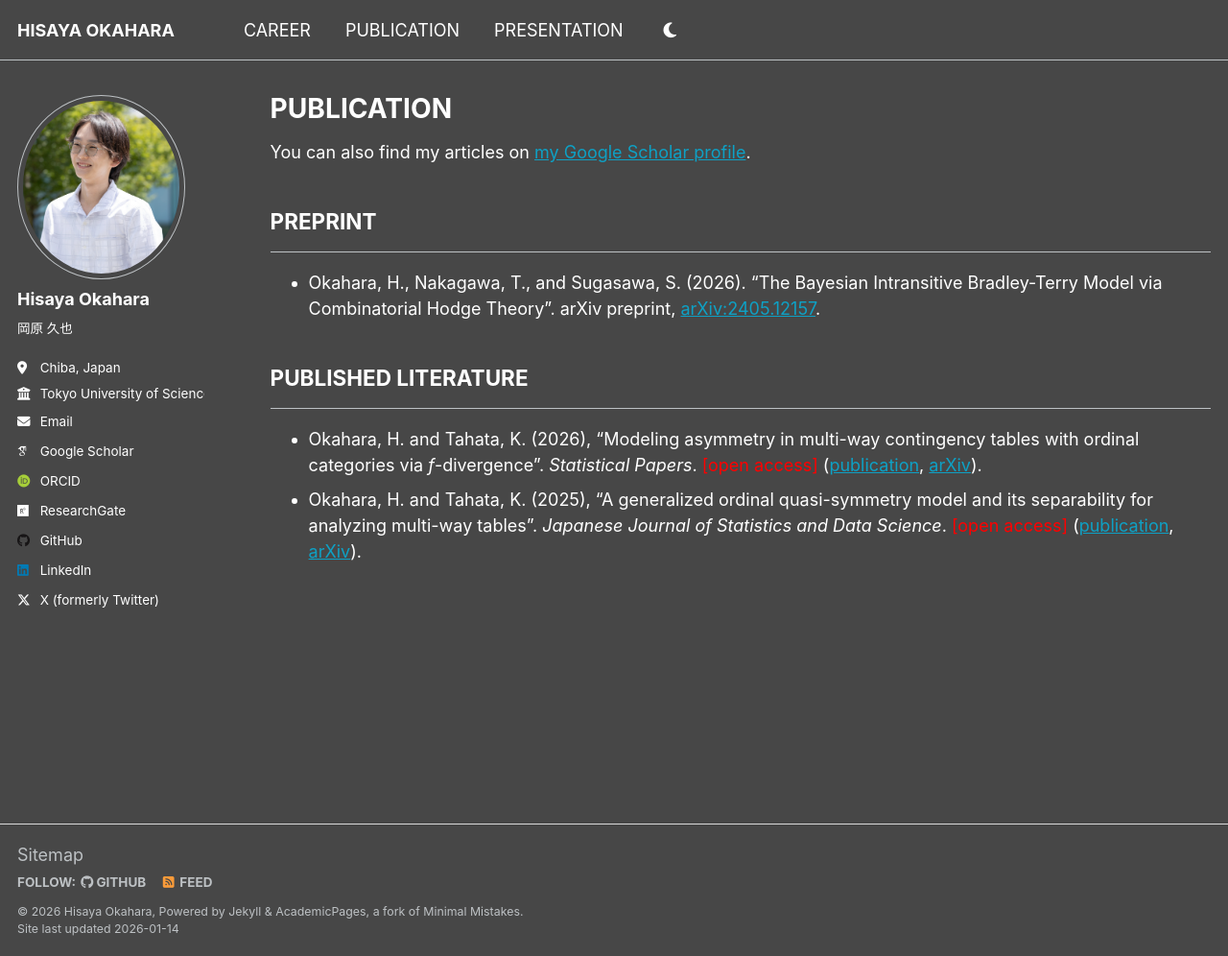
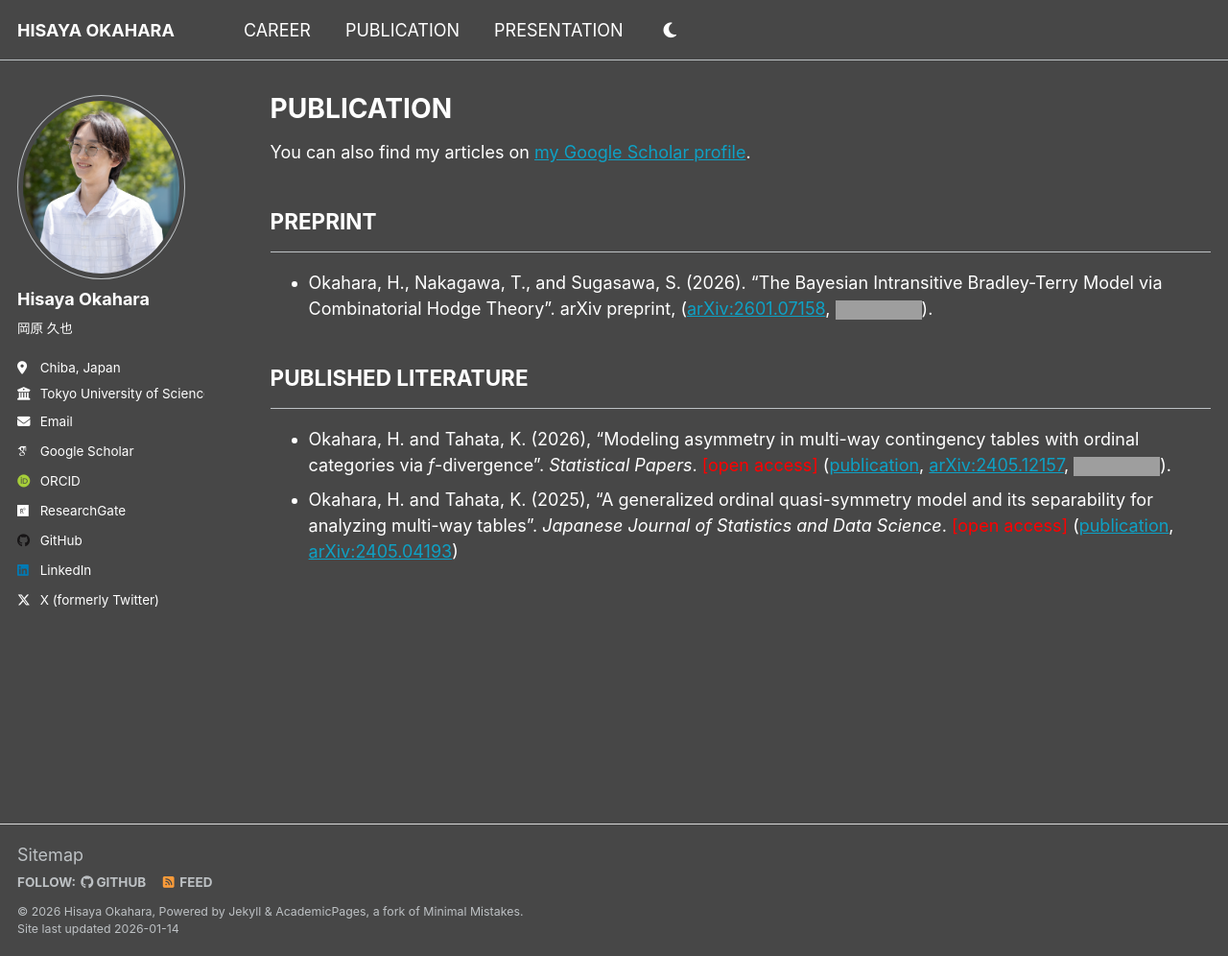
Before and after one commit to h-okahara/h-okahara.github.io, a Jekyll site: the page built from _pages/publication.md, in a window 1280 px wide and 996 px high. Shown: the whole window at 96% size. Built offline with Jekyll 4.4.1, drawn with Linux system fonts in a browser that asks for light colours; some web fonts are replaced; grey boxes are pictures that could not be loaded.

Commit message:
Update publication entries with GitHub links

```diff
--- a/_pages/publication.md
+++ b/_pages/publication.md
@@ -9,9 +9,9 @@ You can also find my articles on [my Google Scholar profile](https://scholar.goo
 
 ## PREPRINT
 ---
-- Okahara, H., Nakagawa, T., and Sugasawa, S. (2026). "The Bayesian Intransitive Bradley-Terry Model via Combinatorial Hodge Theory". arXiv preprint, [arXiv:2405.12157](https://arxiv.org/abs/2601.07158).
+- Okahara, H., Nakagawa, T., and Sugasawa, S. (2026). "The Bayesian Intransitive Bradley-Terry Model via Combinatorial Hodge Theory". arXiv preprint, ([arXiv:2601.07158](https://arxiv.org/abs/2601.07158), [![GitHub](https://img.shields.io/badge/GitHub-R--code-blue?logo=github)](https://github.com/h-okahara/BIBT)).
 
 ## PUBLISHED LITERATURE
 ---
-- Okahara, H. and Tahata, K. (2026), "Modeling asymmetry in multi-way contingency tables with ordinal categories via *f*-divergence". *Statistical Papers*. <span style="color: red;">[open access]</span> ([publication](https://link.springer.com/article/10.1007/s00362-025-01782-y), [arXiv](https://arxiv.org/abs/2405.12157)).
-- Okahara, H. and Tahata, K. (2025), "A generalized ordinal quasi-symmetry model and its separability for analyzing multi-way tables". *Japanese Journal of Statistics and Data Science*. <span style="color: red;">[open access]</span> ([publication](https://link.springer.com/article/10.1007/s42081-024-00289-4), [arXiv](https://arxiv.org/abs/2405.04193)).
+- Okahara, H. and Tahata, K. (2026), "Modeling asymmetry in multi-way contingency tables with ordinal categories via *f*-divergence". *Statistical Papers*. <span style="color: red;">[open access]</span> ([publication](https://link.springer.com/article/10.1007/s00362-025-01782-y), [arXiv:2405.12157](https://arxiv.org/abs/2405.12157), [![GitHub](https://img.shields.io/badge/GitHub-R--code-blue?logo=github)]([https://github.com/h-okahara/BIBT](https://github.com/h-okahara/GS_f))).
+- Okahara, H. and Tahata, K. (2025), "A generalized ordinal quasi-symmetry model and its separability for analyzing multi-way tables". *Japanese Journal of Statistics and Data Science*. <span style="color: red;">[open access]</span> ([publication](https://link.springer.com/article/10.1007/s42081-024-00289-4), [arXiv:2405.04193](https://arxiv.org/abs/2405.04193))
```
